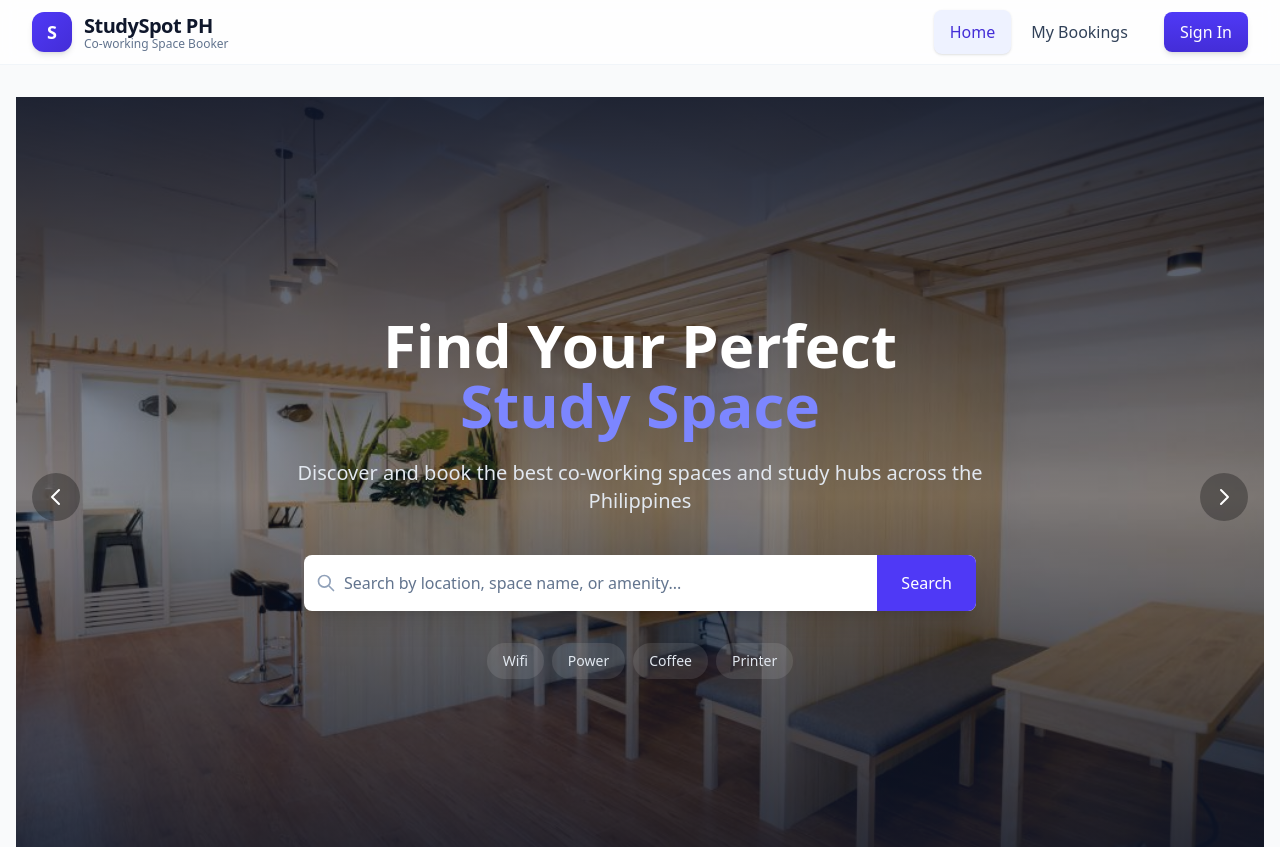
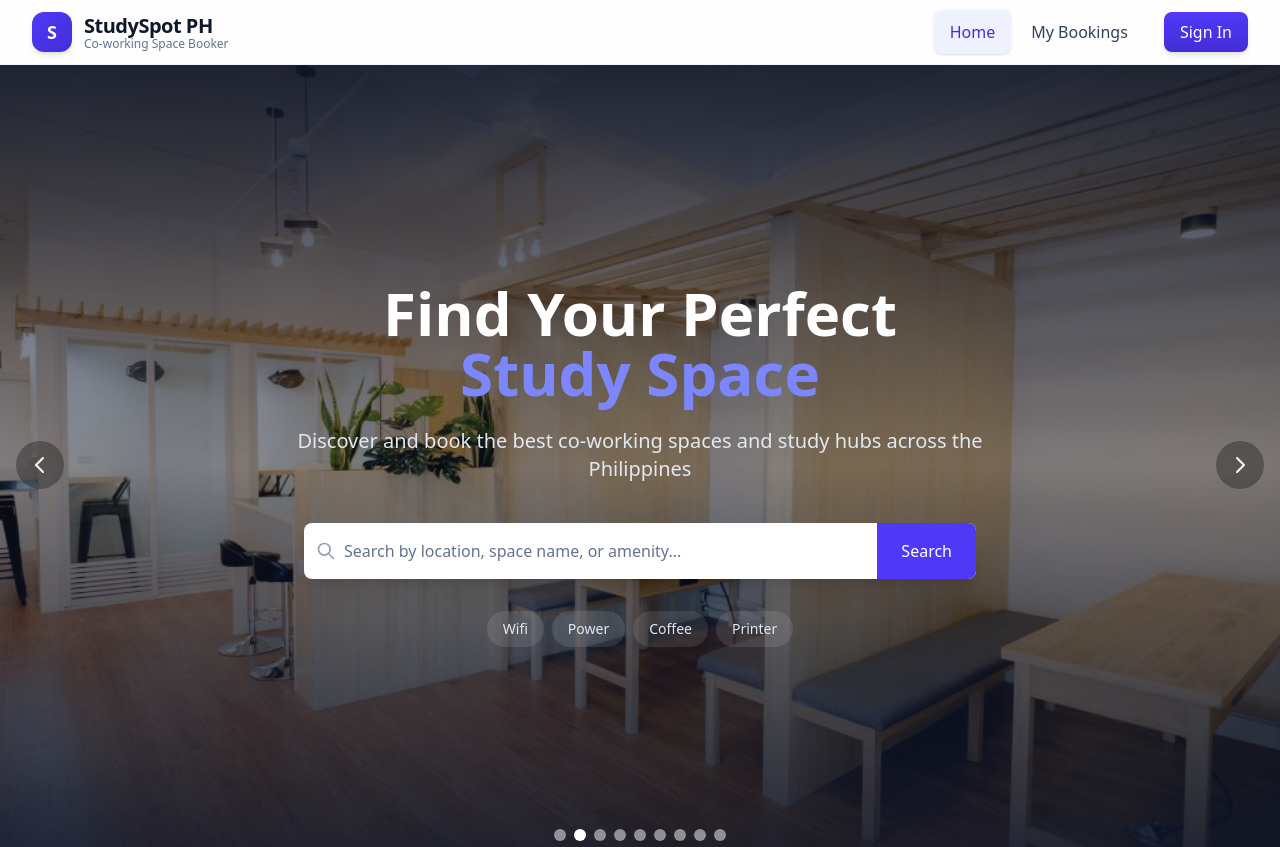
Before and after one commit to luisantonioj/midterm-project, a React (Vite) app: page / in a window 1280 px wide. Shown: the top 847 px of the page. Built offline with nearby package versions, Linux system fonts and the light colour scheme.

Commit message:
remove padding

```diff
--- a/src/App.jsx
+++ b/src/App.jsx
@@ -11,7 +11,7 @@ export default function App() {
   return (
     <div className="min-h-screen bg-gray-50 text-gray-800">
       <Header />
-      <main className="container mx-auto px-4 py-8">
+      <main className="container mx-auto">
         <Routes>
           <Route path="/" element={<Home />} />
           <Route path="/space/:spaceId" element={<SpaceDetail />} />
```
